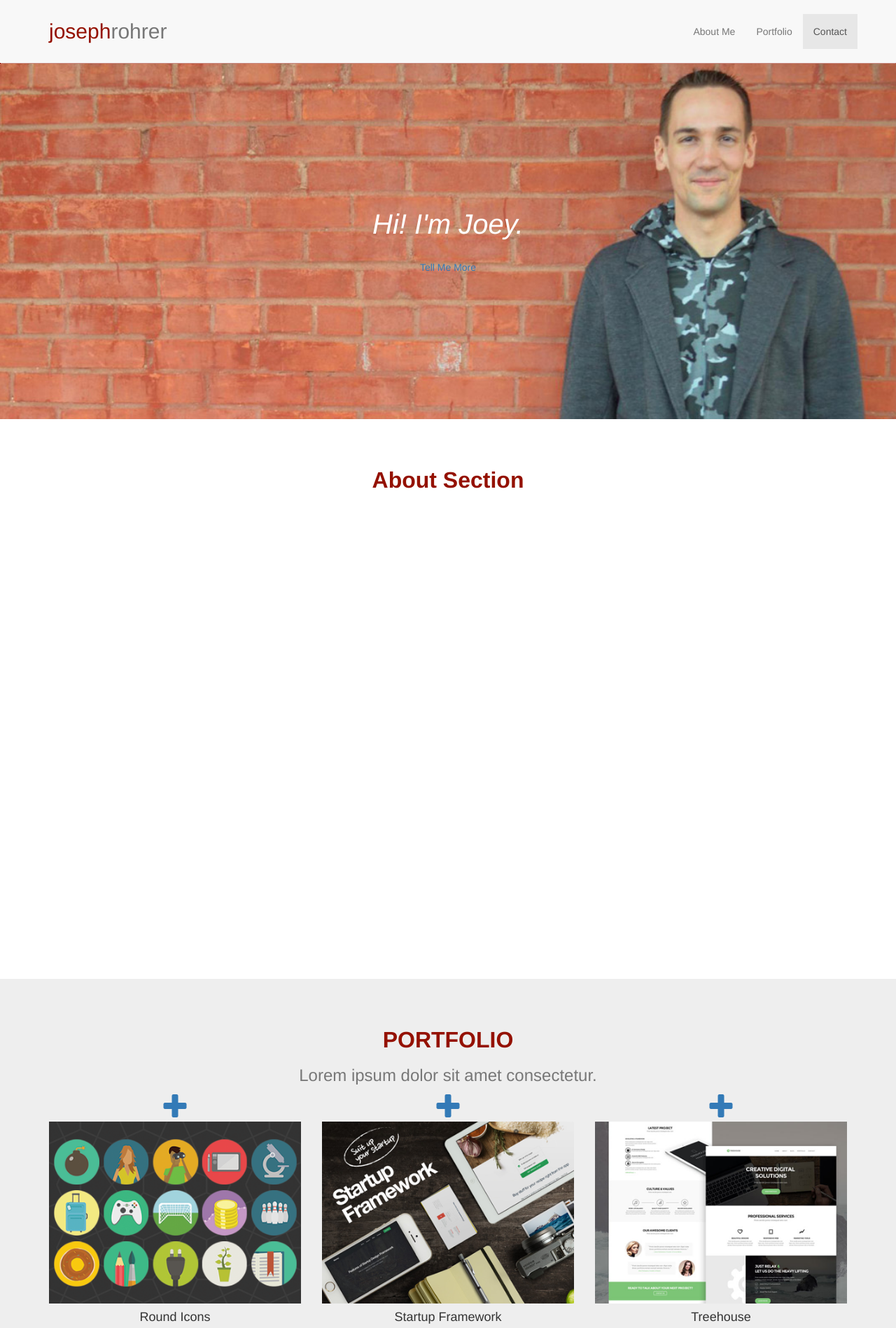
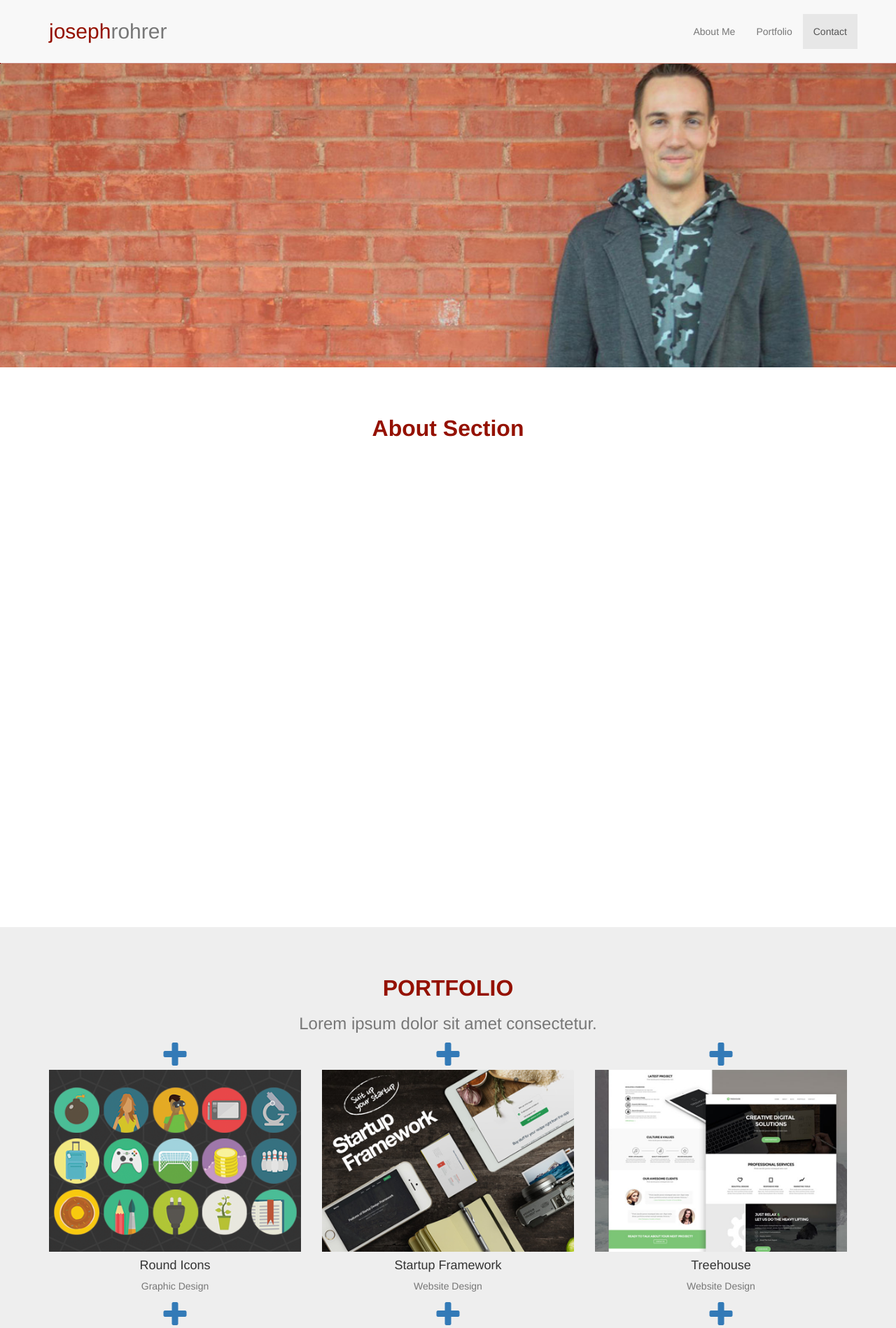
Before and after one commit to josephrohrer/personal-website, a PHP site: page / in a window 1280 px wide. Shown: the top 1898 px of the page at 70% size. Run offline with PHP 8.4, Linux system fonts and the light colour scheme; some libraries are stand-ins or nearby versions.

Commit message:
Updated index and styling.

```diff
--- a/public_html/css/style.css
+++ b/public_html/css/style.css
@@ -29,7 +29,7 @@
 }
 
 header .intro-text {
-	padding-top: 100px;
+	padding-top: 150px;
 	padding-bottom: 50px;
 }
 
--- a/public_html/index.php
+++ b/public_html/index.php
@@ -34,9 +34,12 @@
 		<script src="https://cdnjs.cloudflare.com/ajax/libs/jquery/3.0.0/jquery.min.js" type="text/javascript"></script>
 
 		<!-- jQuery Form, Validate, Additional Methods -->
-	<script type="text/javascript" src="https://cdnjs.cloudflare.com/ajax/libs/jquery.form/3.51/jquery.form.min.js"></script>
-	<script src="https://cdnjs.cloudflare.com/ajax/libs/jquery-validate/1.16.0/jquery.validate.min.js" type="text/javascript"></script>
-	<script src="https://cdnjs.cloudflare.com/ajax/libs/jquery-validate/1.16.0/additional-methods.min.js" type="text/javascript"></script>
+		<script type="text/javascript"
+				  src="https://cdnjs.cloudflare.com/ajax/libs/jquery.form/3.51/jquery.form.min.js"></script>
+		<script src="https://cdnjs.cloudflare.com/ajax/libs/jquery-validate/1.16.0/jquery.validate.min.js"
+				  type="text/javascript"></script>
+		<script src="https://cdnjs.cloudflare.com/ajax/libs/jquery-validate/1.16.0/additional-methods.min.js"
+				  type="text/javascript"></script>
 
 		<!-- Latest compiled and minified JavaScript -->
 		<script src="https://maxcdn.bootstrapcdn.com/bootstrap/3.3.7/js/bootstrap.min.js"
@@ -109,8 +112,7 @@
 		<header>
 			<div class="container">
 				<div class="intro-text">
-                <div class="intro-lead-in">Hi! I'm Joey.</div>
-                <a href="#portfolio" class="page-scroll btn btn-xl">Tell Me More</a>
+					<div class="intro-lead-in"></div>
 				</div>
 			</div>
 		</header>
@@ -243,26 +245,28 @@
 					<div class="col-lg-12 text-center">
 						<h1>Contact</h1>
 					</div>
-            </div>
 					<div class="row">
 						<form id="contactForm" action="php/mailer.php" method="post">
 							<div class="col-md-6">
 								<div class="form-group">
-                            <input type="text" class="form-control" placeholder="Your Name *" id="name" name="name" required
+									<input type="text" class="form-control" placeholder="Your Name *" id="name" name="name"
+											 required
 											 data-validation-required-message="Please enter your name.">
 								</div>
 								<div class="form-group">
-                            <input type="text" class="form-control" placeholder="Your Email *" id="email" name="email" required
+									<input type="text" class="form-control" placeholder="Your Email *" id="email" name="email"
+											 required
 											 data-validation-required-message="Please enter your email address.">
 								</div>
 								<div class="form-group">
-                            <!--<input type="tel" class="form-control" placeholder="Your Phone *" id="phone" name="phone" required
-                                   data-validation-required-message="Please enter your phone number.">-->
+									<input type="tel" class="form-control" placeholder="Your Phone *" id="phone" name="phone" required
+											 data-validation-required-message="Please enter your phone number.">
 								</div>
 							</div>
 							<div class="col-md-6">
 								<div class="form-group">
-								<textarea class="form-control" placeholder="Your Message *" id="message" name="message" rows="6" required
+								<textarea class="form-control" placeholder="Your Message *" id="message" name="message" rows="6"
+											 required
 											 data-validation-required-message="Please enter a message."></textarea>
 									<p class="help-block text-danger"></p>
 								</div>
@@ -270,13 +274,13 @@
 							<div class="clearfix"></div>
 
 							<!-- reCAPTCHA -->
+							<div class="col-md-12 text-center">
 								<div class="g-recaptcha" data-sitekey="6LencRcUAAAAAFTwMMC_Hv00hlvTxfaee7zTFmVs"></div>
+							</div>
 
-						 <div class="col-lg-12 text-center">
+							<div class="row text-center">
 								<div id="success"></div>
-
 								<button type="submit" class="btn-xl">Send Message</button>
-
 							</div>
 
 							<!--empty area for form error/success output-->
@@ -287,7 +291,7 @@
 							</div>
 
 						</form>
-
+					</div>
 				</div>
 			</div>
 		</section>
```
Lines whose indentation alone changed are shown as unchanged.
